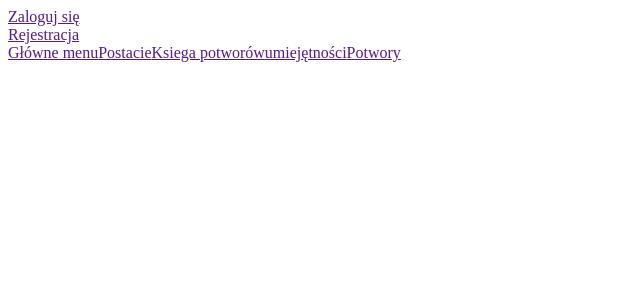
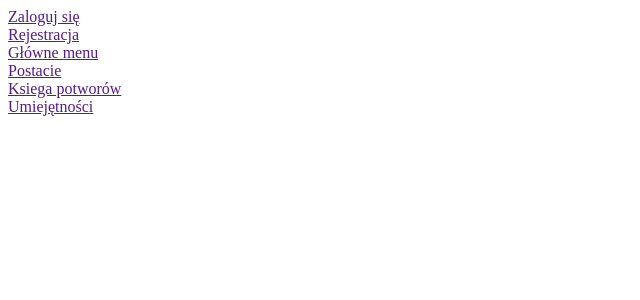
Before and after one commit to dawid24214/Creating-an-interactive-navigation-menu, a React (Vite) app: page / in a window 1280 px wide. Shown: the top 300 px of the page, without its empty margins (0-640 px from the left). Built offline with nearby package versions, Linux system fonts and the light colour scheme.

Commit message:
adding subpages

```diff
--- a/src/component jsx/main_menu/Home.jsx
+++ b/src/component jsx/main_menu/Home.jsx
@@ -9,11 +9,10 @@ export const Home = () => {
                     <a href=''>Rejestracja</a>
                 </section>
                 <section className='header__navigation'>
-                    <a href=''>Główne menu</a>
-                    <a href=''>Postacie</a>
-                    <a href=''>Ksiega potworów</a>
-                    <a href=''>umiejętności</a>
-                    <a href=''>Potwory</a>
+                    <a href=''>Główne menu</a><br/>
+                    <a href=''>Postacie</a><br/>
+                    <a href=''>Ksiega potworów</a><br/>
+                    <a href=''>Umiejętności</a><br/>
                 </section>
 
             </header>
--- /dev/null
+++ b/src/component jsx/main_menu/Login.jsx
@@ -0,0 +1,6 @@
+import React from "react";
+export const Login = () =>{
+    return(
+        <></>
+    )
+}
```
Also changed, not shown: src/component jsx/main_menu/Characters.jsx (added), src/component jsx/main_menu/Main__menu.jsx (added), src/component jsx/main_menu/Monster_book.jsx (added), src/component jsx/main_menu/Registration.jsx (added), src/component jsx/main_menu/Skill.jsx (added).
